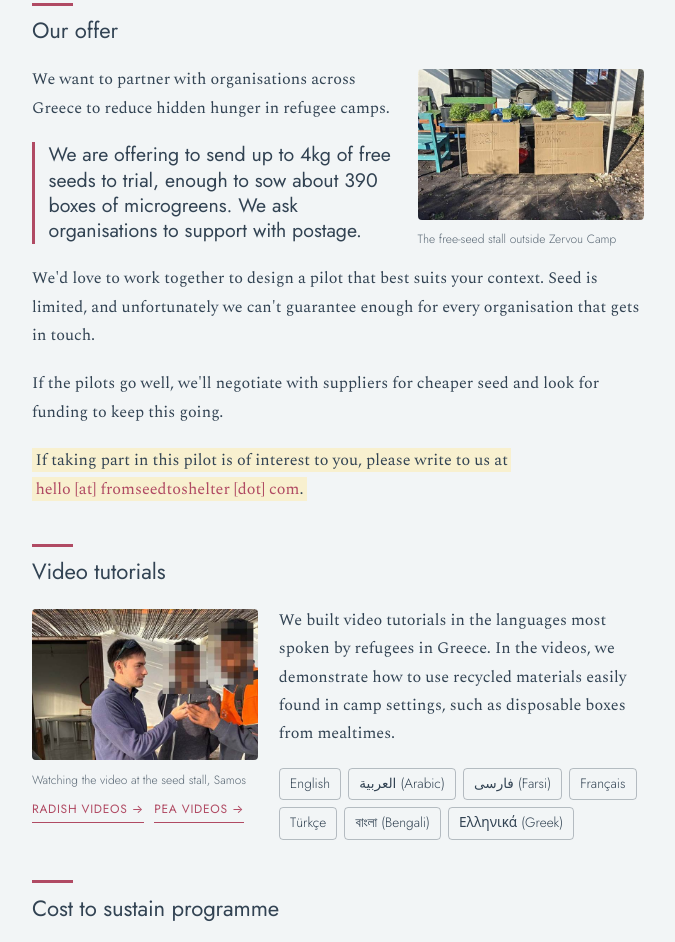
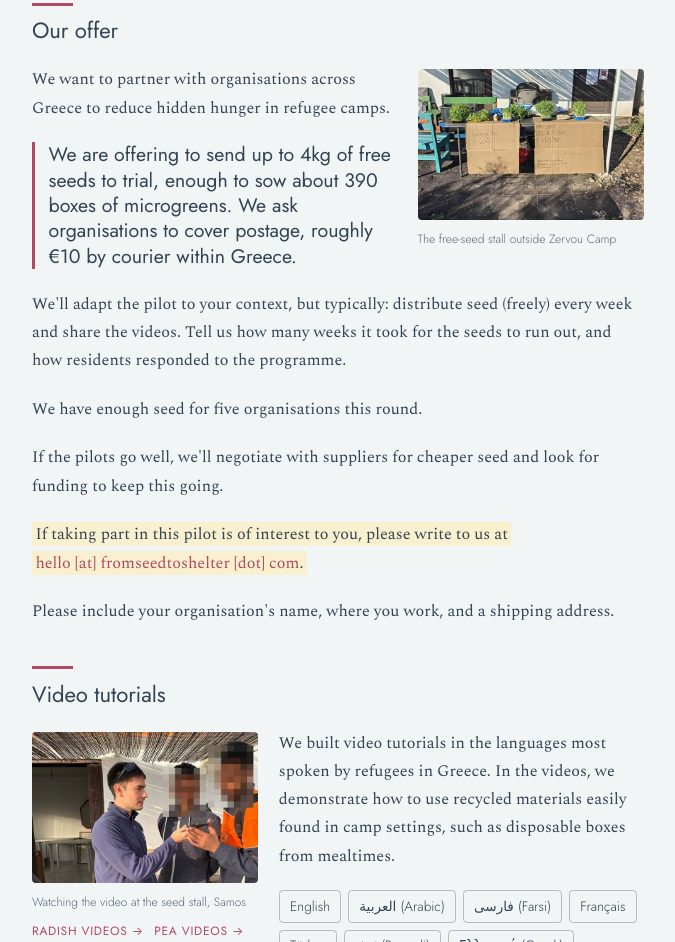
Before and after one commit to freebonacci/fsts, a plain HTML site: page docs/microgreens-for-ngos.html in a window 1280 px wide. Shown: the part 918-1860 px from the top of the page, without its empty margins (302-977 px from the left). Drawn offline with Linux system fonts and the light colour scheme.

Commit message:
Invitation to pilot: default pilot shape, five-organisation cap, what to include in the email
Co-Authored-By: Claude Opus 5.5 <noreply@anthropic.com>

```diff
--- a/docs/microgreens-for-ngos.html
+++ b/docs/microgreens-for-ngos.html
@@ -130,13 +130,17 @@
         </p>
         <p class="invite__offer">
           We are offering to send up to 4kg of free seeds to trial, enough to
-          sow about 390 boxes of microgreens. We ask organisations to support
-          with postage.
+          sow about 390 boxes of microgreens. We ask organisations to cover
+          postage, roughly €10 by courier within Greece.
         </p>
         <p>
-          We'd love to work together to design a pilot that best suits your
-          context. Seed is limited, and unfortunately we can't guarantee
-          enough for every organisation that gets in touch.
+          We'll adapt the pilot to your context, but typically: distribute
+          seed (freely) every week and share the videos. Tell us how many
+          weeks it took for the seeds to run out, and how residents
+          responded to the programme.
+        </p>
+        <p>
+          We have enough seed for five organisations this round.
         </p>
         <p>
           If the pilots go well, we'll negotiate with suppliers for cheaper
@@ -147,6 +151,10 @@
         <p>
           <mark class="highlight">If taking part in this pilot is of interest
           to you, please write to us at <span class="address address--inline address--accent">hello [at] fromseedtoshelter [dot] com</span>.</mark>
+        </p>
+        <p>
+          Please include your organisation's name, where you work, and a
+          shipping address.
         </p>
       </div>
 
```
